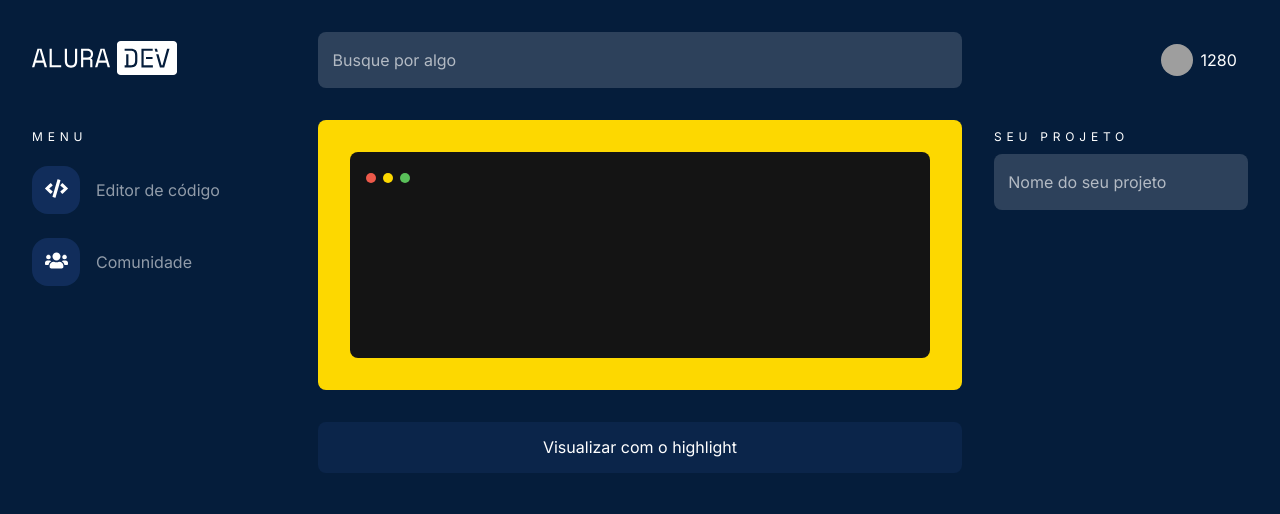
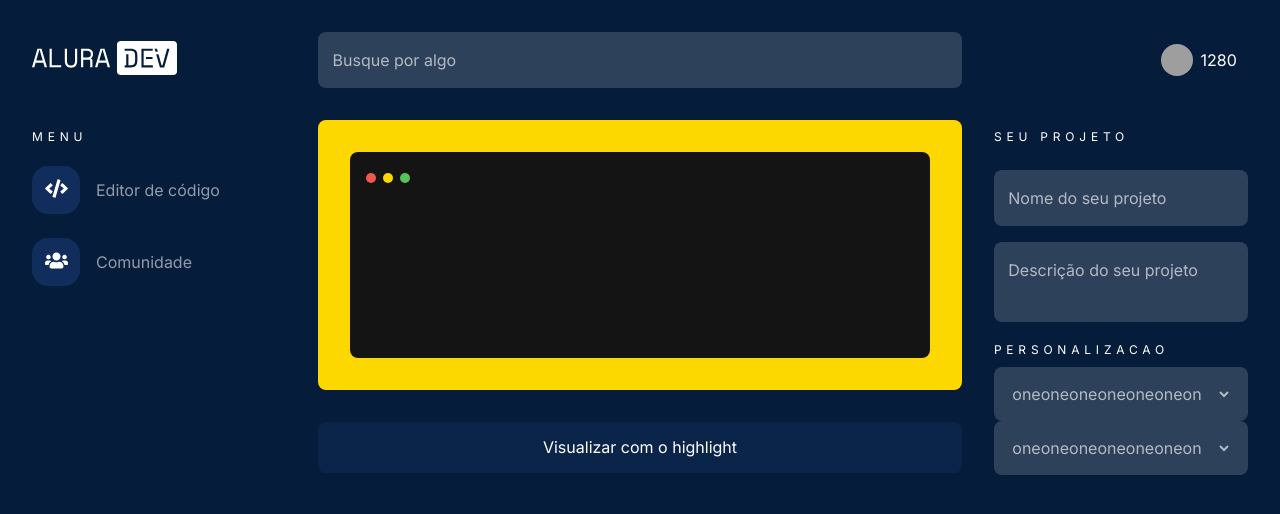
Before and after one commit to leomarzochi/challange-2-alura, a React (Create React App) app: page / in a window 1280 px wide. Shown: the top 514 px of the page. Built offline with nearby package versions, Linux system fonts and the light colour scheme; grey boxes are pictures that could not be loaded.

Commit message:
added form container to menu

```diff
--- a/src/screens/code-editor/components/project-menu/ProjectMenu.module.scss
+++ b/src/screens/code-editor/components/project-menu/ProjectMenu.module.scss
@@ -2,6 +2,13 @@
 
 .menu {
   margin-left: 2rem;
+}
+
+.form-container {
+  margin-bottom: 1rem;
+  & input, textarea {
+    margin-top: 1rem;
+  }
 }
 
 @media screen and (max-width: constants.$tablet) {
--- a/src/screens/code-editor/components/project-menu/ProjectMenu.tsx
+++ b/src/screens/code-editor/components/project-menu/ProjectMenu.tsx
@@ -1,11 +1,19 @@
-import {MenuTitle, Input} from "components";
+import {MenuTitle, Input, TextArea, Select} from "components";
 import styles from './ProjectMenu.module.scss';
 
 export const ProjectMenu = () => {
   return (
     <div className={styles.menu}>
       <MenuTitle>seu projeto</MenuTitle>
-      <Input type="text" placeholder="Nome do seu projeto"/>
+      <div className={styles['form-container']}>
+        <Input type="text" placeholder="Nome do seu projeto"/>
+        <TextArea placeholder="Descrição do seu projeto" />
+      </div>
+      <MenuTitle>Personalizacao</MenuTitle>
+      <div className={styles['form-container']}>
+        <Select />
+        <Select />
+      </div>
     </div>
   );
 }
```
